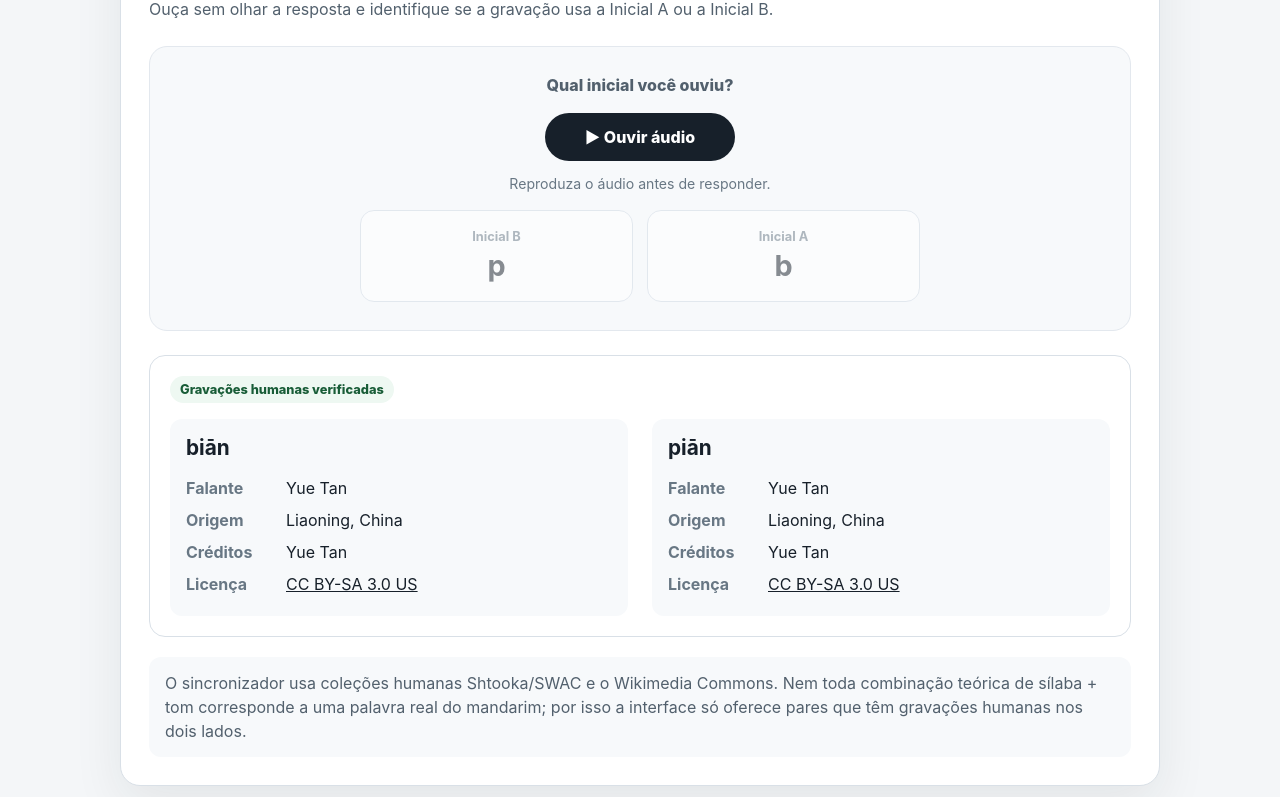
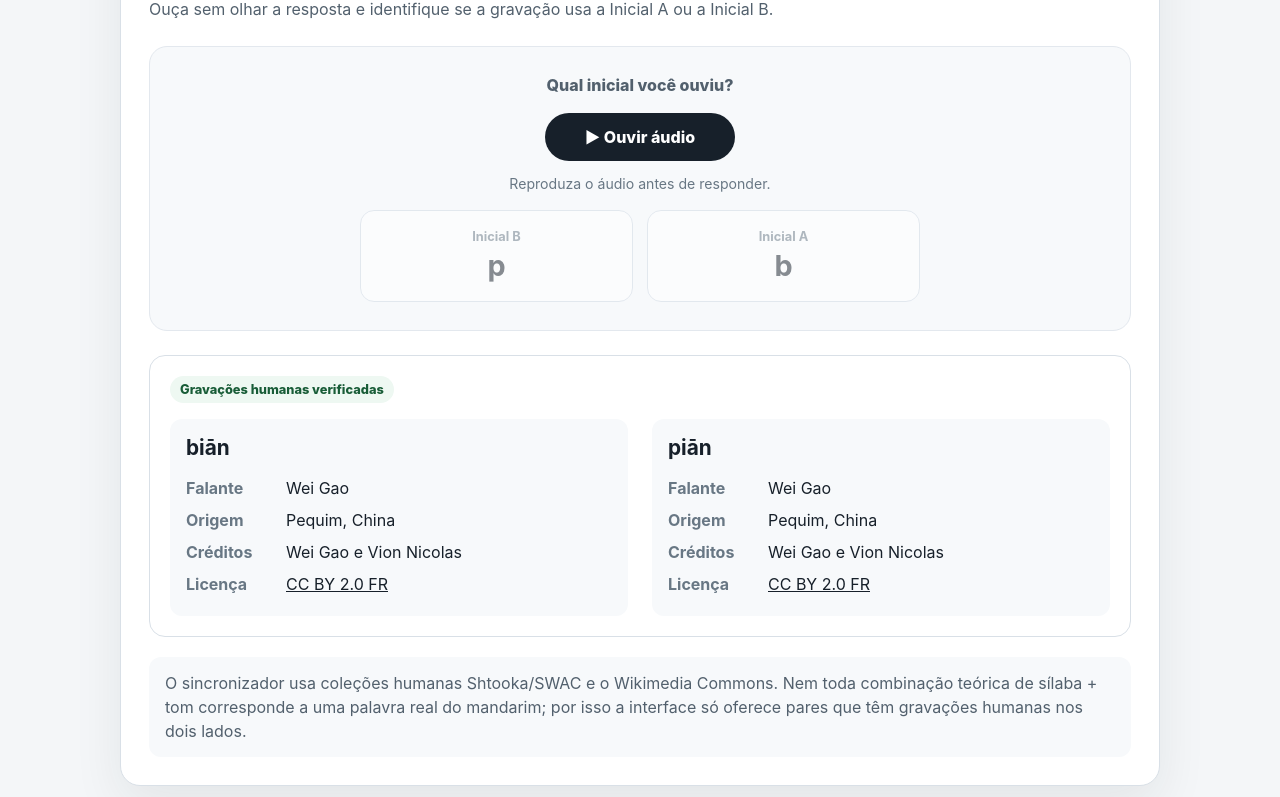
Before and after one commit to ferreis/PasiMandarim, a Vue app: page / in a window 1280 px wide. Shown: the part 1000-1797 px from the top of the page. Built offline with nearby package versions, Linux system fonts and the light colour scheme.

Commit message:
refactor(audio): prioriza catálogo web humano

```diff
--- a/src/data/audioCatalog.ts
+++ b/src/data/audioCatalog.ts
@@ -1,4 +1,4 @@
-import { generatedAudioSamples } from './generatedAudioCatalog'
+import { webAudioSamples } from './webAudioCatalog'
 import type { HumanAudioSample, MandarinTone } from '../types/audio'
 
 const ccBy20Fr = {
@@ -49,8 +49,10 @@ const curatedRemoteSamples: HumanAudioSample[] = [
 
 const sampleMap = new Map<string, HumanAudioSample>()
 
+// Os poucos pares curados do Commons funcionam como fallback. O catálogo web
+// de Chen Wang é aplicado por último para priorizar o mesmo falante em todo o treino.
 for (const sample of curatedRemoteSamples) sampleMap.set(sample.key, sample)
-for (const sample of generatedAudioSamples) sampleMap.set(sample.key, sample)
+for (const sample of webAudioSamples) sampleMap.set(sample.key, sample)
 
 export const humanAudioSamples = [...sampleMap.values()]
 
```
